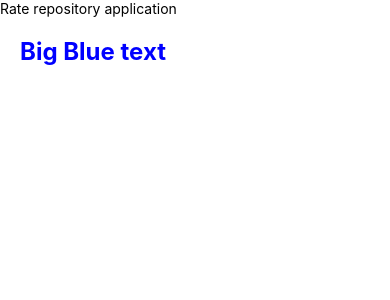
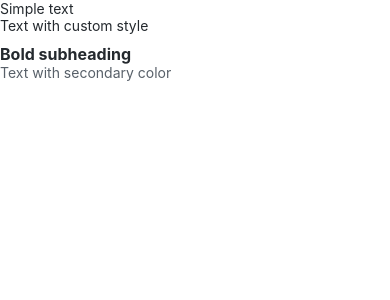
Before and after one commit to freewebsolution/react_native_intermedio, a React Native app: screen / in a window 390 px wide. Shown: the top 300 px of the page. Built offline with nearby package versions, Linux system fonts and the light colour scheme.

Commit message:
user interface coerente con il tema

```diff
--- a/src/components/BigBlueText.jsx
+++ /dev/null
@@ -1,23 +0,0 @@
-import {Text, View, StyleSheet}from 'react-native';
-
-const styles = StyleSheet.create({
-    container: {
-        padding: 20,
-    },
-    text: {
-        color: 'blue',
-        fontSize: 24,
-        fontWeight: '700',
-    },
-});
-const BigBlueText =() => {
-    return(
-        <View style={styles.container}>
-            <Text style={styles.text}>
-                Big Blue text
-            </Text>
-        </View>
-
-    );
-}
-export default BigBlueText;
--- a/src/components/Main.jsx
+++ b/src/components/Main.jsx
@@ -1,20 +1,15 @@
-import Constants from 'expo-constants';
-import { Text,StyleSheet,View } from 'react-native';
-import BigBlueText from './BigBlueText';
+import Text from './Text';
 
-const styles = StyleSheet.create({
-    container: {
-        marginTop:Constants.statusBarHeight,
-        flexGrow: 1,
-        flexShrink:1
-    }
-});
-const Main =() => {
-    return(
-         <View style={styles.container}>
-        <Text>Rate repository application</Text>
-        <BigBlueText/>
-    </View>
+const Main = () => {
+    return (
+        <>
+        <Text>Simple text</Text>
+        <Text style={{paddingBottom: 10}}>Text with custom style</Text>
+            <Text fontWeight='bold' fontSize='subheading'>
+                Bold subheading
+            </Text>
+            <Text color='textSecondary'>Text with secondary color</Text>
+        </>
     )
 
 }
--- /dev/null
+++ b/src/components/Text.jsx
@@ -0,0 +1,37 @@
+import {Text as NativeText, StyleSheet}from 'react-native';
+import theme from '../../theme';
+
+const styles = StyleSheet.create({
+    text: {
+        color: theme.colors.textPrimary,
+        fontSize: theme.fontSizes.body,
+        fontFamily: theme.fonts.main,
+        fontWeight:theme.fontWeights.normal
+    },
+    colorTextSecondary: {
+        color: theme.colors.textSecondary,
+
+    },
+    colorPrimary: {
+        color:theme.colors.primary,
+    },
+    fontSizeSubheading: {
+        fontSize: theme.fontSizes.subheading,
+    },
+    fontWeightBold: {
+        fontWeight: theme.fontWeights.bold,
+    }
+});
+
+const Text = ({color,fontSize,fontWeight,style,...props}) =>{
+    const textStyle= [
+        styles.text,
+        color === 'textSecondary' && styles.colorTextSecondary,
+        color === 'primary' && styles.colorPrimary,
+        fontSize === 'subheading' && styles.fontSizeSubheading,
+        fontWeight === 'bold' && styles.fontWeightBold,
+        style
+    ];
+    return <NativeText style={textStyle} {...props}/>;
+}
+export default Text;
--- /dev/null
+++ b/theme.js
@@ -0,0 +1,20 @@
+const theme = {
+    colors: {
+        textPrimary: '#24292e',
+        textSecondary: '#586069',
+        primary: '#0366d6'
+    },
+    fontSizes: {
+        body: 14,
+        subheading: 16,
+    },
+    fonts: {
+        main: 'System',
+    },
+    fontWeights: {
+        normal: '400',
+        bold: '700',
+    },
+
+};
+export default theme;
```
